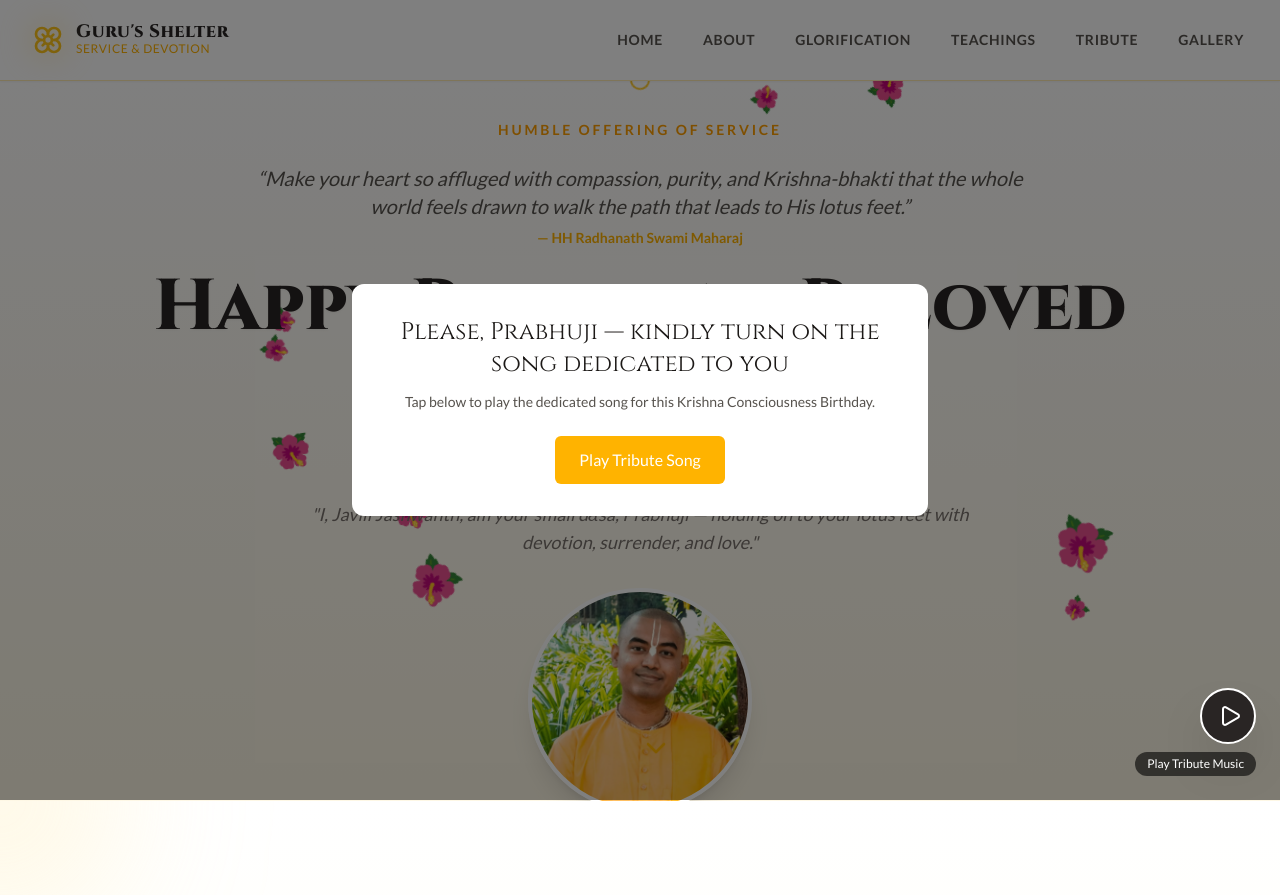
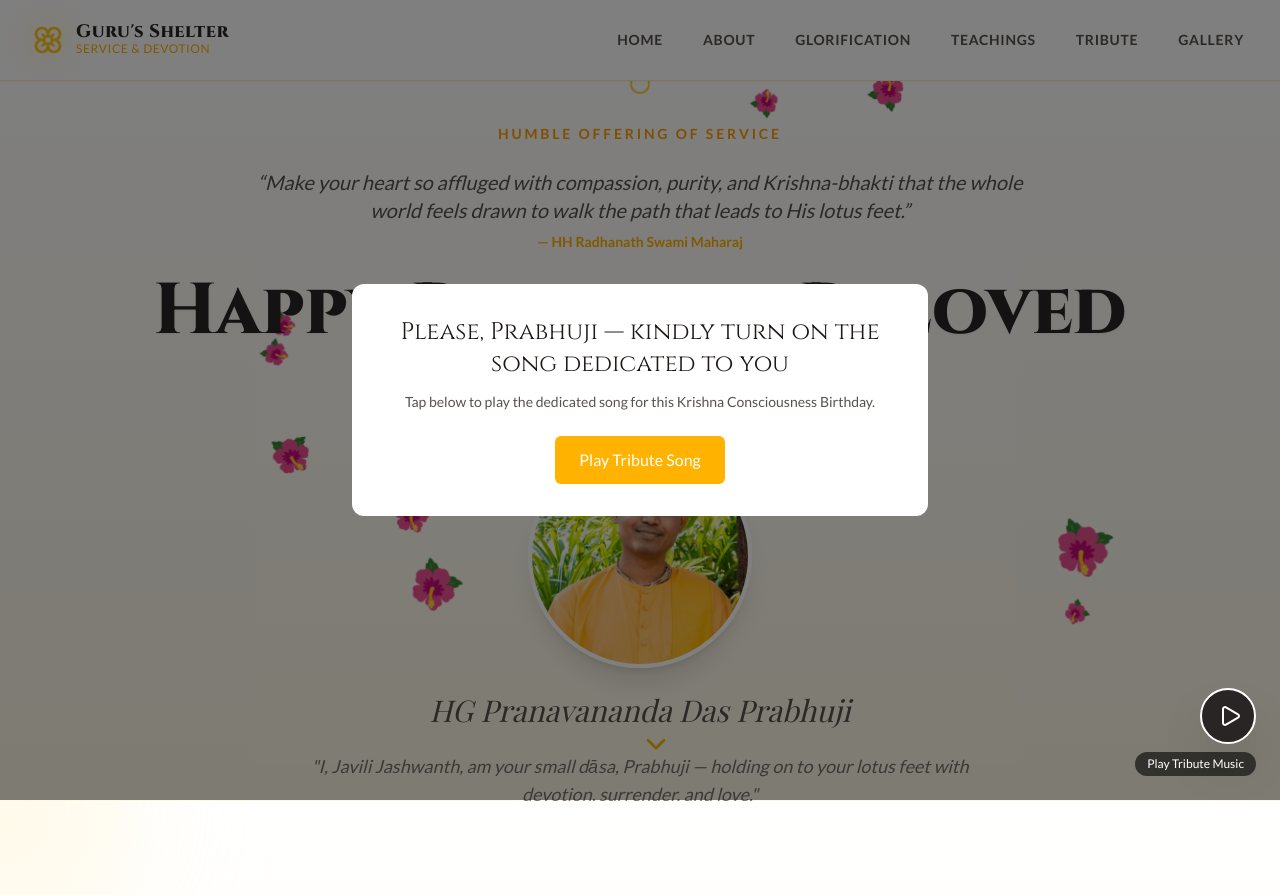
Before and after one commit to JashwanthJavili/HGPranavanandDasPrabhujiBday, a React (Vite) app: page / in a window 1280 px wide. Shown: the top 895 px of the page. Built offline with nearby package versions, Linux system fonts and the light colour scheme; a web font is replaced by a local one.

Commit message:
Place hero avatar above PRABHUJI_NAME in Hero section

```diff
--- a/components/Hero.tsx
+++ b/components/Hero.tsx
@@ -26,6 +26,14 @@ const Hero: React.FC = () => {
             </h1>
           {/* Flower particles animation placed just under the main title */}
           <FlowerParticles />
+          <div className="mt-6">
+            <img
+              src="/Images/prabhuju.png"
+              alt="HG Pranavananda Das Prabhuji"
+              className="w-40 h-40 md:w-56 md:h-56 rounded-full border-4 border-white shadow-xl mx-auto object-cover"
+              loading="lazy"
+            />
+          </div>
             <h2 className="font-serif italic text-2xl md:text-3xl text-stone-600 mt-4">
                 {PRABHUJI_NAME}
             </h2>
@@ -34,14 +42,7 @@ const Hero: React.FC = () => {
             </p>
         </div>
 
-        <div className="mt-8">
-          <img
-            src="/Images/prabhuju.png"
-            alt="HG Pranavananda Das Prabhuji"
-            className="w-40 h-40 md:w-56 md:h-56 rounded-full border-4 border-white shadow-xl mx-auto object-cover"
-            loading="lazy"
-          />
-        </div>
+
 
         <a
           href="#glorification"
```
